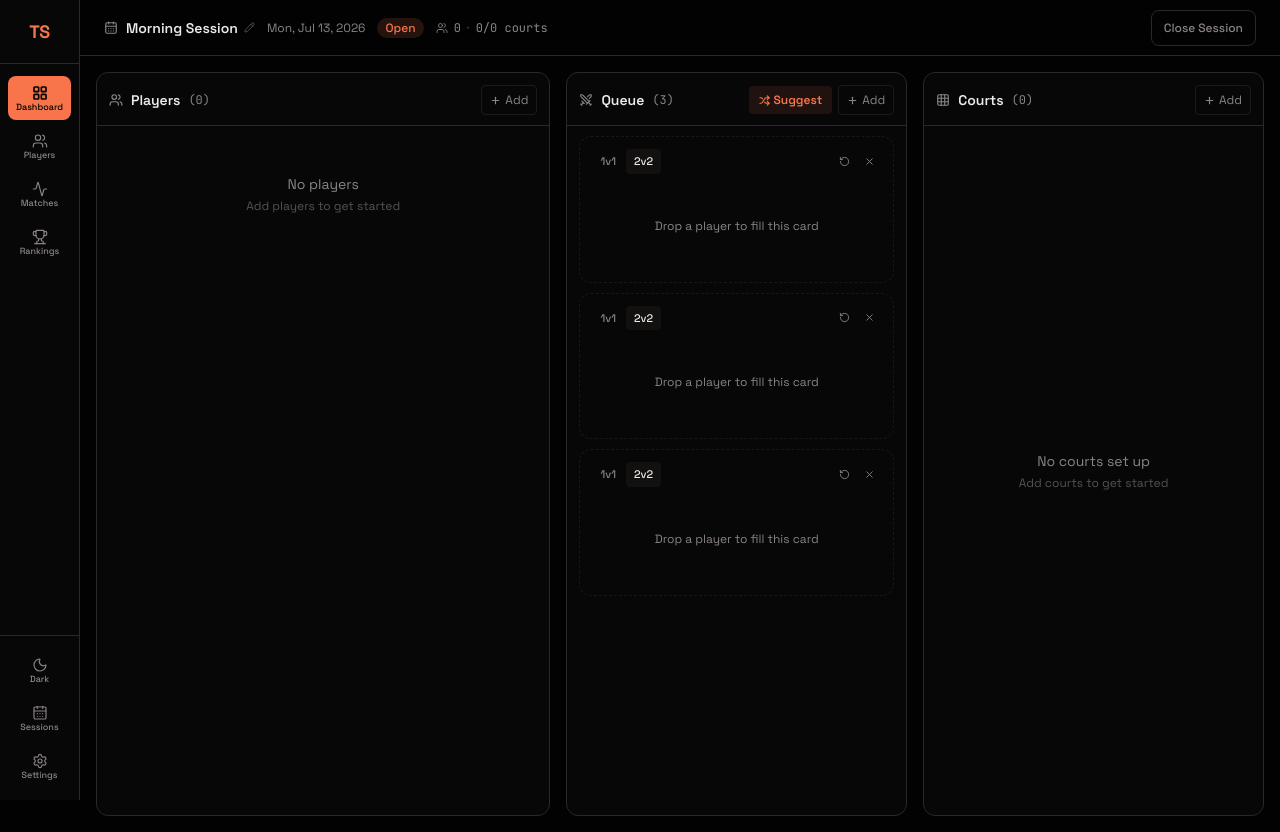
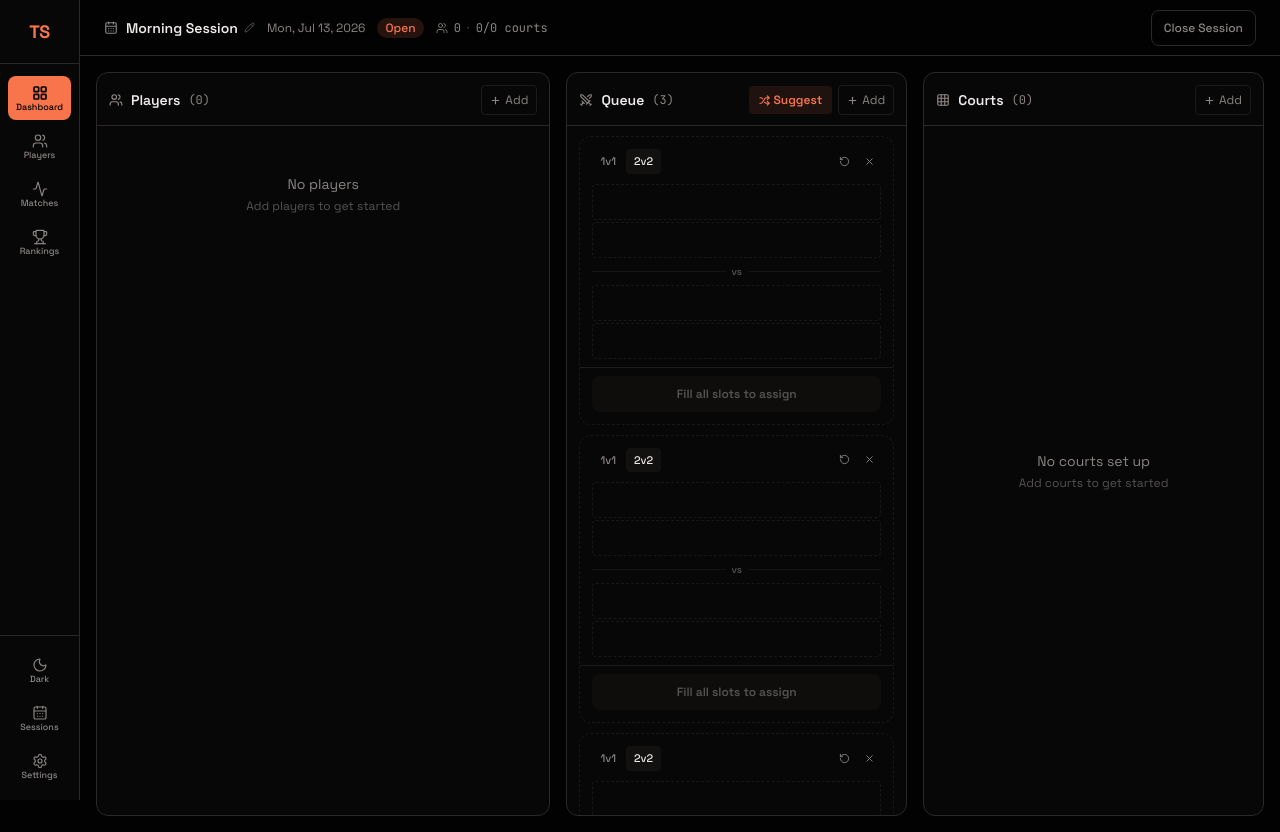
Before and after one commit to jrpespinas/Top-Seed, a Next.js app: page / in a window 1280 px wide. Both pictures are taken after a click on the button "Start Session". Built offline with nearby package versions, Linux system fonts and the light colour scheme.

Commit message:
feat: allow pinpoint assignment of players to matchup

```diff
--- a/src/components/dashboard/DashboardClient.tsx
+++ b/src/components/dashboard/DashboardClient.tsx
@@ -278,7 +278,7 @@ export function DashboardClient({ sessionId }: Props) {
   );
 
   const handlePlayerDropOnCard = useCallback(
-    (cardId: string, player: Player) => {
+    (cardId: string, player: Player, target: { side: "A" | "B"; index: number }) => {
       const isDuplicate = planningCards.some(
         (card) =>
           card.suggestion &&
@@ -318,16 +318,9 @@ export function DashboardClient({ sessionId }: Props) {
             ? [...card.suggestion.sideB]
             : Array(max).fill(null);
 
-          let filled = false;
-          for (let i = 0; i < max && !filled; i++) {
-            if (!sideA[i]) { sideA[i] = player; filled = true; }
-          }
-          if (!filled) {
-            for (let i = 0; i < max && !filled; i++) {
-              if (!sideB[i]) { sideB[i] = player; filled = true; }
-            }
-          }
-          if (!filled) return card;
+          const targetSide = target.side === "A" ? sideA : sideB;
+          if (target.index < 0 || target.index >= max || targetSide[target.index]) return card;
+          targetSide[target.index] = player;
 
           const allFull =
             sideA.slice(0, max).every(Boolean) && sideB.slice(0, max).every(Boolean);
--- a/src/components/dashboard/MatchupColumn.tsx
+++ b/src/components/dashboard/MatchupColumn.tsx
@@ -20,7 +20,11 @@ interface Props {
   onCardAssign: (cardId: string, courtId: string) => void;
   onCardDragStart: (cardId: string) => void;
   onCardDragEnd: () => void;
-  onPlayerDropOnCard: (cardId: string, player: Player) => void;
+  onPlayerDropOnCard: (
+    cardId: string,
+    player: Player,
+    target: { side: "A" | "B"; index: number }
+  ) => void;
   onRemovePlayerFromCard: (cardId: string, side: "A" | "B", index: number) => void;
   onAddCard: () => void;
   onSuggestCard: () => void;
@@ -126,7 +130,7 @@ export function MatchupColumn({
                       onMatchTypeChange={(type) => onCardMatchTypeChange(card.id, type)}
                       onSwap={(from, to) => onCardSwap(card.id, from, to)}
                       onCourtsAssign={(courtId) => onCardAssign(card.id, courtId)}
-                      onPlayerDrop={(player) => onPlayerDropOnCard(card.id, player)}
+                      onPlayerDrop={(player, target) => onPlayerDropOnCard(card.id, player, target)}
                       onRemovePlayer={(side, index) =>
                         onRemovePlayerFromCard(card.id, side, index)
                       }
@@ -135,7 +139,9 @@ export function MatchupColumn({
                       isDraggingAny={draggingCardId !== null}
                       selectedPlayer={selectedPlayer}
                       onPlaceSelectedPlayer={
-                        selectedPlayer ? () => onPlayerDropOnCard(card.id, selectedPlayer) : undefined
+                        selectedPlayer
+                          ? (target) => onPlayerDropOnCard(card.id, selectedPlayer, target)
+                          : undefined
                       }
                     />
                   </motion.li>
--- a/src/components/dashboard/PlanningCard.tsx
+++ b/src/components/dashboard/PlanningCard.tsx
@@ -21,33 +21,19 @@ interface Props {
     to: { side: "A" | "B"; index: number }
   ) => void;
   onCourtsAssign: (courtId: string) => void;
-  onPlayerDrop?: (player: Player) => void;
+  onPlayerDrop?: (player: Player, target: SlotRef) => void;
   onRemovePlayer?: (side: "A" | "B", index: number) => void;
   onDragStart: () => void;
   onDragEnd: () => void;
   isDraggingAny: boolean;
   selectedPlayer?: Player | null;
-  onPlaceSelectedPlayer?: () => void;
+  onPlaceSelectedPlayer?: (target: SlotRef) => void;
 }
 
 const EASE: [number, number, number, number] = [0.25, 1, 0.5, 1];
 
-type ChipRef = { side: "A" | "B"; index: number } | null;
-
-function getNextEmptySlot(
-  suggestion: PlanningCard["suggestion"],
-  matchType: MatchType
-): { side: "A" | "B"; index: number } | null {
-  const max = matchType === "DOUBLES" ? 2 : 1;
-  if (!suggestion) return { side: "A", index: 0 };
-  for (let i = 0; i < max; i++) {
-    if (!suggestion.sideA[i]) return { side: "A", index: i };
-  }
-  for (let i = 0; i < max; i++) {
-    if (!suggestion.sideB[i]) return { side: "B", index: i };
-  }
-  return null;
-}
+type SlotRef = { side: "A" | "B"; index: number };
+type ChipRef = SlotRef | null;
 
 function PlayerChip({
   player,
@@ -115,7 +101,7 @@ export function PlanningCard({
   const { state, matchType, suggestion } = card;
 
   const [selectedChip, setSelectedChip] = useState<ChipRef>(null);
-  const [isDragOverForPlayer, setIsDragOverForPlayer] = useState(false);
+  const [dragOverSlot, setDragOverSlot] = useState<SlotRef | null>(null);
   const [isPickingCourt, setIsPickingCourt] = useState(false);
   const assignBtnRef = useRef<HTMLButtonElement>(null);
   const dragPreviewRef = useRef<HTMLDivElement>(null);
@@ -138,9 +124,12 @@ export function PlanningCard({
     prevStateRef.current = state;
   }, [state]);
   const rowCount = matchType === "DOUBLES" ? 2 : 1;
-  const isFull = getNextEmptySlot(suggestion, matchType) === null;
-  const nextEmpty = isDragOverForPlayer ? getNextEmptySlot(suggestion, matchType) : null;
-  const canPlaceHere = !!selectedPlayer && !isFull;
+  // Every slot renders from these two arrays, whether or not a suggestion
+  // exists yet — an untouched card is just an all-null grid, so the very
+  // first placement is exactly as slot-precise as any later one.
+  const sideA: (Player | null)[] = suggestion ? suggestion.sideA : Array(rowCount).fill(null);
+  const sideB: (Player | null)[] = suggestion ? suggestion.sideB : Array(rowCount).fill(null);
+  const canPlaceHere = !!selectedPlayer;
   const selectedName = selectedPlayer?.name;
 
   function handleChipClick(side: "A" | "B", index: number) {
@@ -156,38 +145,36 @@ export function PlanningCard({
     setSelectedChip(null);
   }
 
-  function handleDragOver(e: React.DragEvent) {
+  function handleSlotDragOver(e: React.DragEvent, target: SlotRef) {
     if (!onPlayerDrop) return;
     if (!Array.from(e.dataTransfer.types).includes("application/x-player")) return;
-    if (isFull) return;
     e.preventDefault();
     e.dataTransfer.dropEffect = "copy";
-    setIsDragOverForPlayer(true);
+    setDragOverSlot(target);
   }
 
-  function handleDragLeave(e: React.DragEvent) {
+  function handleSlotDragLeave(e: React.DragEvent) {
     if (!e.currentTarget.contains(e.relatedTarget as Node)) {
-      setIsDragOverForPlayer(false);
+      setDragOverSlot(null);
     }
   }
 
-  function handleDrop(e: React.DragEvent) {
-    setIsDragOverForPlayer(false);
+  function handleSlotDrop(e: React.DragEvent, target: SlotRef) {
+    setDragOverSlot(null);
     if (!onPlayerDrop) return;
     const raw = e.dataTransfer.getData("application/x-player");
     if (!raw) return;
     try {
       const player = JSON.parse(raw) as Player;
       e.preventDefault();
-      onPlayerDrop(player);
+      onPlayerDrop(player, target);
     } catch {
       // malformed data — ignore
     }
   }
 
-  const borderClass = isDragOverForPlayer
-    ? "border-primary/60 ring-1 ring-primary/20"
-    : state === "empty"
+  const borderClass =
+    state === "empty"
       ? "border-dashed border-border/50"
       : state === "ready"
       ? "border-primary/40"
@@ -207,9 +194,6 @@ export function PlanningCard({
         onDragStart();
       }}
       onDragEnd={onDragEnd}
-      onDragOver={handleDragOver}
-      onDragLeave={handleDragLeave}
-      onDrop={handleDrop}
       className={cn(
         "flex-shrink-0 rounded-lg border bg-surface flex flex-col transition-all duration-150",
         fullWidth ? "w-full" : "w-[76vw] md:w-[252px]",
@@ -293,34 +277,14 @@ export function PlanningCard({
         </div>
       </div>
 
-      {/* Body */}
-      {state === "empty" && !isDragOverForPlayer ? (
-        <div
-          onClick={canPlaceHere ? onPlaceSelectedPlayer : undefined}
-          className={cn(
-            "flex-1 flex items-center justify-center px-3 pb-5 pt-2 min-h-[100px] transition-colors rounded-md",
-            canPlaceHere && "cursor-pointer hover:bg-primary/10"
-          )}
-        >
-          <p className={cn("text-xs text-center", canPlaceHere ? "text-primary" : "text-muted")}>
-            {canPlaceHere
-              ? `Tap to place ${selectedName}`
-              : onPlayerDrop
-              ? "Drop a player to fill this card"
-              : "Not enough players in queue"}
-          </p>
-        </div>
-      ) : (
+      {/* Body — every slot is always rendered, empty or filled, so a
+          drag/tap can target any specific slot from the card's very first
+          placement onward; nothing auto-cascades into "next empty slot". */}
       <div className="flex-1 px-3 pb-2 pt-0.5">
-          {/* Empty card receiving first player drop */}
-          {state === "empty" && isDragOverForPlayer && (
-            <div className="h-7 rounded-sm border border-primary/50 bg-primary/10 mb-1" />
-          )}
-          {suggestion && (
         <div className="flex flex-col gap-0.5">
           {Array.from({ length: rowCount }, (_, i) => {
-                const playerA = suggestion.sideA[i] ?? null;
-                const highlightA = nextEmpty?.side === "A" && nextEmpty?.index === i;
+            const playerA = sideA[i] ?? null;
+            const isDragOverA = dragOverSlot?.side === "A" && dragOverSlot?.index === i;
             return playerA ? (
               <PlayerChip
                 key={`a-${i}`}
@@ -332,13 +296,16 @@ export function PlanningCard({
             ) : (
               <div
                 key={`a-empty-${i}`}
-                    onClick={canPlaceHere ? onPlaceSelectedPlayer : undefined}
+                onClick={canPlaceHere ? () => onPlaceSelectedPlayer?.({ side: "A", index: i }) : undefined}
+                onDragOver={(e) => handleSlotDragOver(e, { side: "A", index: i })}
+                onDragLeave={handleSlotDragLeave}
+                onDrop={(e) => handleSlotDrop(e, { side: "A", index: i })}
                 role={canPlaceHere ? "button" : undefined}
                 aria-label={canPlaceHere ? `Place ${selectedName} here` : undefined}
                 className={cn(
                   "h-9 rounded-sm border border-dashed transition-colors",
-                      highlightA
-                        ? "border-primary/50 bg-primary/10"
+                  isDragOverA
+                    ? "border-primary/60 bg-primary/15 ring-1 ring-primary/30"
                     : canPlaceHere
                     ? "border-primary/40 bg-primary/5 cursor-pointer hover:bg-primary/10"
                     : "border-border/50"
@@ -352,8 +319,8 @@ export function PlanningCard({
             <div className="flex-1 border-t border-border/40" />
           </div>
           {Array.from({ length: rowCount }, (_, i) => {
-                const playerB = suggestion.sideB[i] ?? null;
-                const highlightB = nextEmpty?.side === "B" && nextEmpty?.index === i;
+            const playerB = sideB[i] ?? null;
+            const isDragOverB = dragOverSlot?.side === "B" && dragOverSlot?.index === i;
             return playerB ? (
               <PlayerChip
                 key={`b-${i}`}
@@ -365,13 +332,16 @@ export function PlanningCard({
             ) : (
               <div
                 key={`b-empty-${i}`}
-                    onClick={canPlaceHere ? onPlaceSelectedPlayer : undefined}
+                onClick={canPlaceHere ? () => onPlaceSelectedPlayer?.({ side: "B", index: i }) : undefined}
+                onDragOver={(e) => handleSlotDragOver(e, { side: "B", index: i })}
+                onDragLeave={handleSlotDragLeave}
+                onDrop={(e) => handleSlotDrop(e, { side: "B", index: i })}
                 role={canPlaceHere ? "button" : undefined}
                 aria-label={canPlaceHere ? `Place ${selectedName} here` : undefined}
                 className={cn(
                   "h-9 rounded-sm border border-dashed transition-colors",
-                      highlightB
-                        ? "border-primary/50 bg-primary/10"
+                  isDragOverB
+                    ? "border-primary/60 bg-primary/15 ring-1 ring-primary/30"
                     : canPlaceHere
                     ? "border-primary/40 bg-primary/5 cursor-pointer hover:bg-primary/10"
                     : "border-border/50"
@@ -380,7 +350,6 @@ export function PlanningCard({
             );
           })}
         </div>
-          )}
         {suggestion?.pairsExhausted && (
           <p className="text-[10px] text-muted mt-1.5 px-1.5">
             All unique pairs used — suggesting least recently repeated
@@ -398,10 +367,8 @@ export function PlanningCard({
           </div>
         )}
       </div>
-      )}
 
       {/* Footer */}
-      {state !== "empty" && (
       <div className="px-3 pb-3 pt-2 border-t border-border/60">
         <AnimatePresence mode="wait" initial={false}>
           {isPickingCourt ? (
@@ -468,7 +435,6 @@ export function PlanningCard({
           )}
         </AnimatePresence>
       </div>
-      )}
     </div>
   );
 }
```
Also changed, not shown: 2 other files (tests, documents, lock files or other folders). Lines whose indentation alone changed are shown as unchanged.
